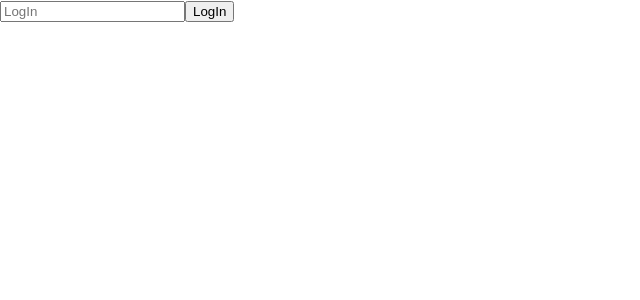
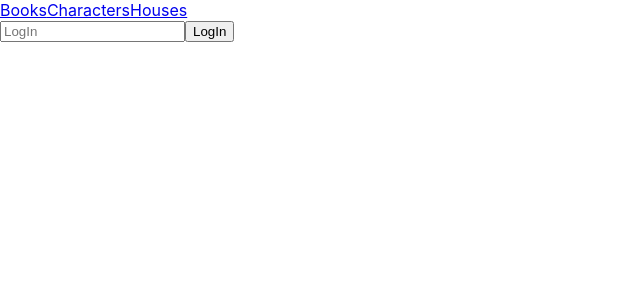
Before and after one commit to SpInAgRblzzz/andersen-houses, a React (Create React App) app: page /login in a window 1280 px wide. Shown: the top 300 px of the page, without its empty margins (0-640 px from the left). Built offline with nearby package versions, Linux system fonts and the light colour scheme.

Commit message:
feat: navigationcomponent added

```diff
--- a/src/App.js
+++ b/src/App.js
@@ -2,10 +2,12 @@ import React from "react";
 import "./App.css";
 import { BrowserRouter as Router, Switch, Route } from "react-router-dom";
 import LogInForm from "./components/LogInForm/LogInForm";
+import Navigation from "./components/Navigation/Navigation";
 
 function App() {
 	return (
 		<Router>
+			<Navigation />
 			<Switch>
 				<Route path="/login">
 					<LogInForm />
--- /dev/null
+++ b/src/components/Navigation/Navigation.js
@@ -0,0 +1,14 @@
+import React from "react";
+import { Link } from "react-router-dom";
+
+function Navigation() {
+	return (
+		<nav className="page-navigation">
+			<Link to="/">Books</Link>
+			<Link to="/characters">Characters</Link>
+			<Link to="/houses">Houses</Link>
+		</nav>
+	);
+}
+
+export default Navigation;
```
